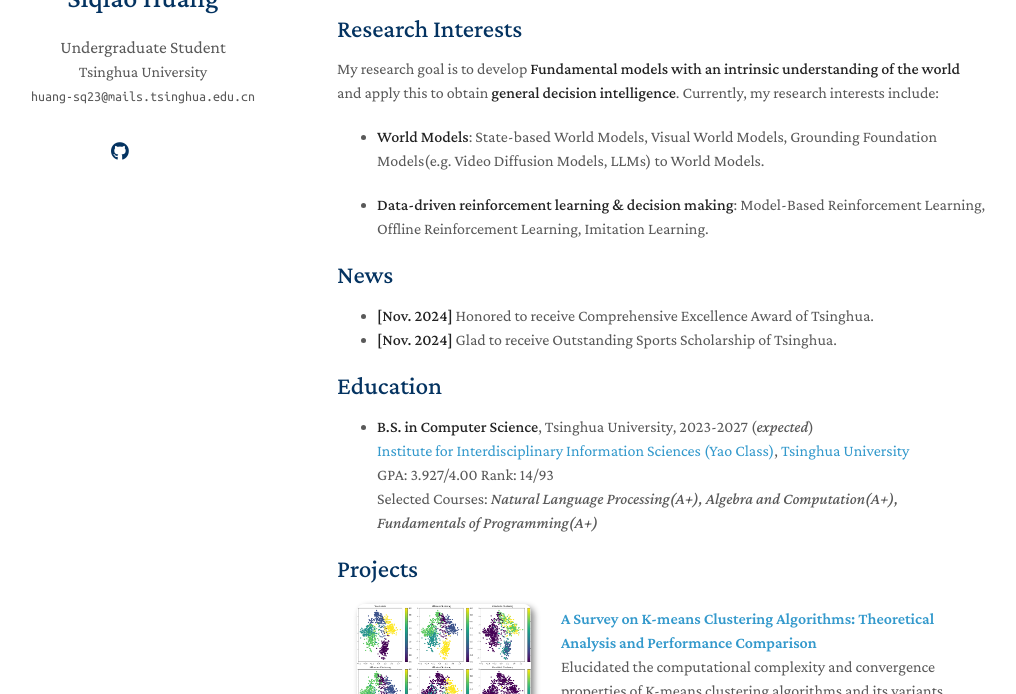
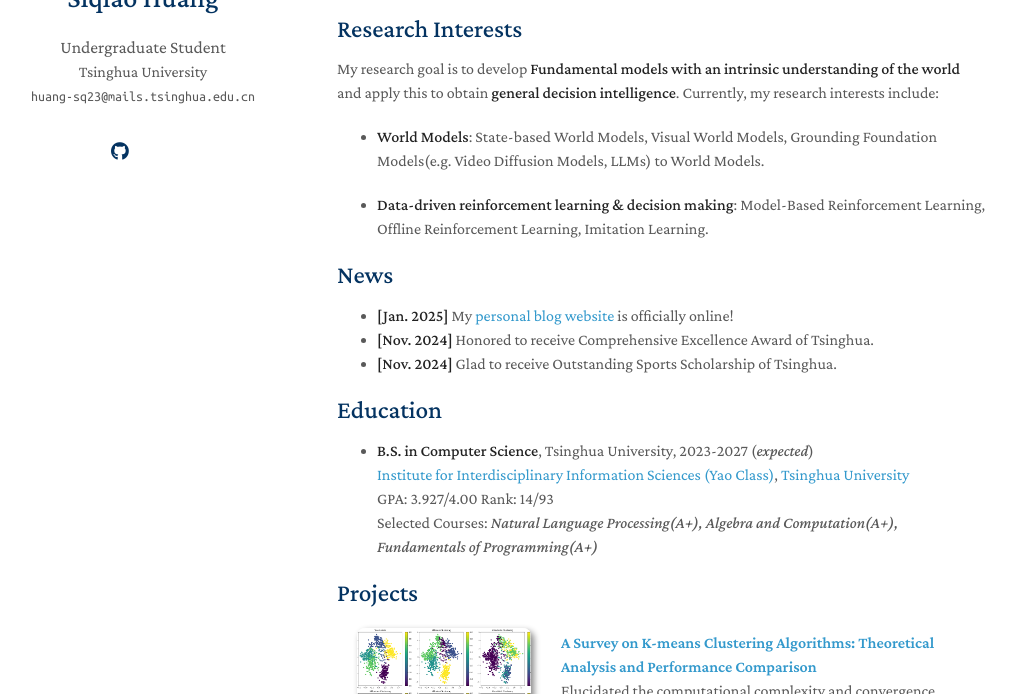
Before and after one commit to knightnemo/knightnemo.github.io, a Jekyll site: the page built from index.md, in a window 1280 px wide and 900 px high, cut to the strip 206-900 px from the top of the window. Shown: the whole strip, without its empty margins (133-1149 px from the left). Built offline with Jekyll 4.4.1, drawn with Linux system fonts in a browser that asks for light colours; a style sheet for code colours, icons or effects is not loaded; our own code applies the rules of GitHub Pages for plain Markdown files.

Commit message:
update news

```diff
--- a/index.md
+++ b/index.md
@@ -16,7 +16,7 @@
 - **Data-driven reinforcement learning & decision making**: Model-Based Reinforcement Learning, Offline Reinforcement Learning, Imitation Learning.
 
 ## News
-
+- **[Jan. 2025]** My [personal blog website](https://knightnemo.github.io/blog/) is officially online!
 - **[Nov. 2024]** Honored to receive Comprehensive Excellence Award of Tsinghua.
 - **[Nov. 2024]** Glad to receive Outstanding Sports Scholarship of Tsinghua.
 
```
